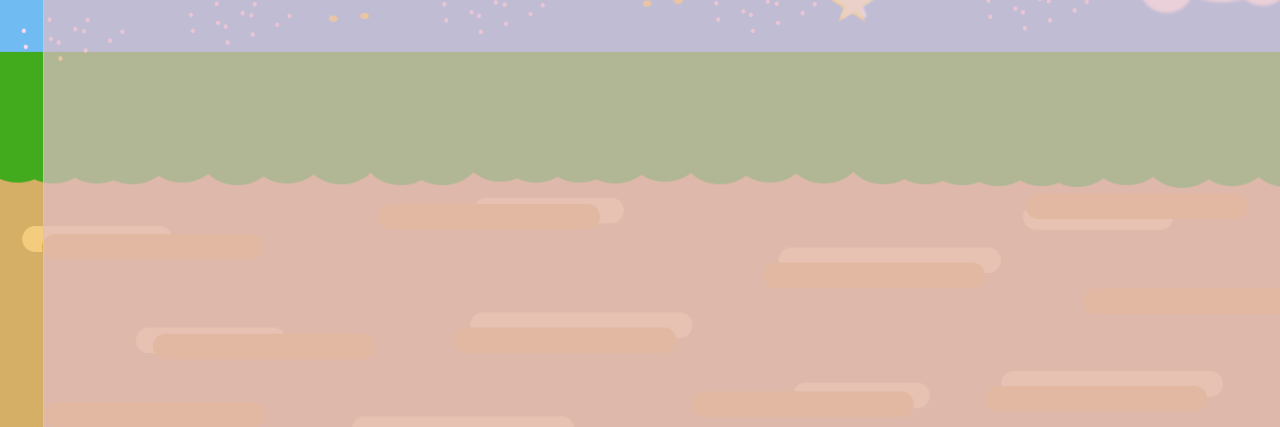
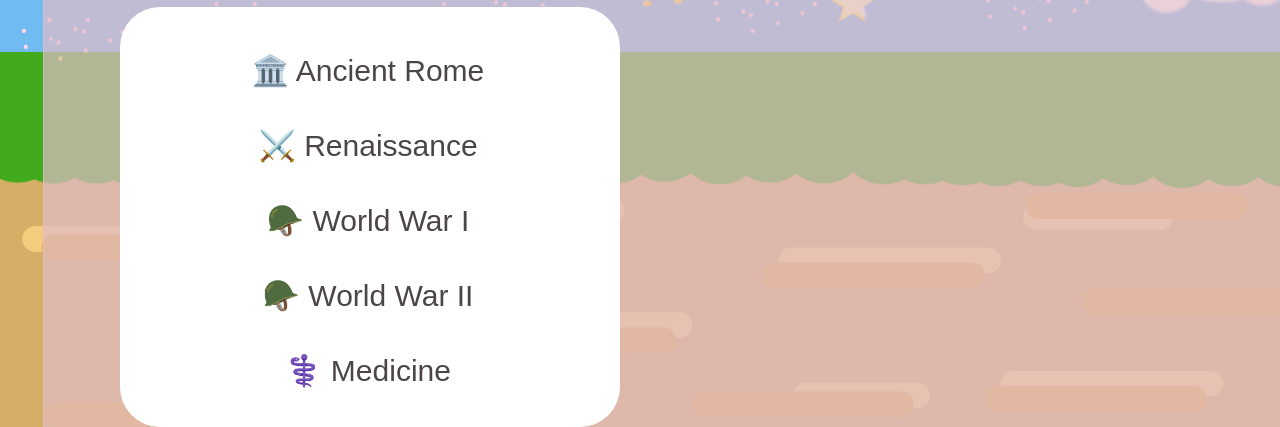
Before and after one commit to GenuisJ01/food-for-kirby, a website: page frontend/html/index.html in a window 1280 px wide. Shown: the part 373-800 px from the top of the page. Drawn offline with Linux system fonts and the light colour scheme.

Commit message:
added buttons with hover effects

```diff
--- a/frontend/css/styles.css
+++ b/frontend/css/styles.css
@@ -6,18 +6,15 @@ background-position:  center;
 height: 500px;
 width: auto;
 }
-.greetings {
+
+.overlay {
   position: fixed;
-  top: 200px; left: 70px;
-  width: 600px;
-  height: 70px;
-  border-radius: 40px 40px 40px 40px;
-  background-color: white ;
-  font-size: 40px;
-  text-align: center;
-  color: #4b4549;
+  width: 1800px;
+  height: 900px;
+  border: 1px solid rgb(226, 189, 200, 0.7);
+  background-color: rgb(226, 189, 200, 0.7);
   padding: 0px;
-  margin: 35px
+  margin: 35px;
 }
 
 .title {
@@ -35,18 +32,199 @@ width: auto;
   margin: 35px
 }
 
+.greetings {
+  position: fixed;
+  top: 200px; left: 70px;
+  width: 600px;
+  height: 70px;
+  border-radius: 40px 40px 40px 40px;
+  background-color: white ;
+  box-shadow: 0 2px 4px
+}
 
+.greetings p {
+  font-size: 40px;
+  text-align: center;
+  color: #4b4549;
+  padding: 0px;
+  margin: 12px
+}
 
-.overlay {
+.whatTopic {
   position: fixed;
-  width: 1800px;
-  height: 900px;
-  border: 1px solid rgb(226, 189, 200, 0.7);
+  top: 300px; left: 70px;
+  width: 600px;
+  height: 70px;
+  border-radius: 40px 40px 40px 40px;
+  background-color: white ;
+}
+
+.whatTopic p {
+  font-size: 30px;
+  text-align: center;
+  color: #4b4549;
+  padding: 0px;
+  margin: 18px
+}
+
+.topicsList {
+  position: fixed;
+  top: 380px; left: 120px;
+  width: 500px;
+  height: 420px;
+  border-radius: 40px 40px 40px 40px;
+  background-color: white ;
+}
+
+.button1 {
+  position: fixed;
+  display: block;
+  top: 400px; left: 150px;
+  width: 400px;
+  height: 50px;
+  border: black;
+  border-radius: 40px 40px 40px 40px;
+  background-color: white ;
+  font-size: 30px;
+  text-align: center;
+  color: #4b4549;
+  padding: 0px;
+  margin: 18px;
+  cursor: pointer;
+}
+
+.button1 {
+  transition-duration: 0.4s;
+}
+.button1:hover {
   background-color: rgb(226, 189, 200, 0.7);
+  color: white;
+}
+
+.button2 {
+  position: fixed;
+  display: block;
+  top: 475px; left: 150px;
+  width: 400px;
+  height: 50px;
+  border: black;
+  border-radius: 40px 40px 40px 40px;
+  background-color: white ;
+  font-size: 30px;
+  text-align: center;
+  color: #4b4549;
   padding: 0px;
-  margin: 35px;
+  margin: 18px;
+  cursor: pointer;
+}
 
+.button2 {
+  transition-duration: 0.4s;
 }
+.button2:hover {
+  background-color: rgb(226, 189, 200, 0.7);
+  color: white;
+}
+
+.button3 {
+  position: fixed;
+  display: block;
+  top: 550px; left: 150px;
+  width: 400px;
+  height: 50px;
+  border: black;
+  border-radius: 40px 40px 40px 40px;
+  background-color: white ;
+  font-size: 30px;
+  text-align: center;
+  color: #4b4549;
+  padding: 0px;
+  margin: 18px;
+  cursor: pointer;
+}
+
+.button3 {
+  transition-duration: 0.4s;
+}
+.button3:hover {
+  background-color: rgb(226, 189, 200, 0.7);
+  color: white;
+}
+
+.button4 {
+  position: fixed;
+  display: block;
+  top:625px; left: 150px;
+  width: 400px;
+  height: 50px;
+  border: black;
+  border-radius: 40px 40px 40px 40px;
+  background-color: white ;
+  font-size: 30px;
+  text-align: center;
+  color: #4b4549;
+  padding: 0px;
+  margin: 18px;
+  cursor: pointer;
+}
+
+.button4 {
+  transition-duration: 0.4s;
+}
+.button4:hover {
+  background-color: rgb(226, 189, 200, 0.7);
+  color: white;
+}
+
+.button5 {
+  position: fixed;
+  display: block;
+  top: 700px; left: 150px;
+  width: 400px;
+  height: 50px;
+  border: black;
+  border-radius: 40px 40px 40px 40px;
+  background-color: white;
+  font-size: 30px;
+  text-align: center;
+  color: #4b4549;
+  padding: 0px;
+  margin: 18px;
+  cursor: pointer;
+}
+
+.button5 {
+  transition-duration: 0.4s;
+}
+.button5:hover {
+  background-color: rgb(226, 189, 200, 0.7);
+  color: white;
+}
+
+.button6 {
+  position: fixed;
+  display: block;
+  top: 820px; left: 150px;
+  width: 400px;
+  height: 50px;
+  border: black;
+  border-radius: 40px 40px 40px 40px;
+  background-color: white ;
+  font-size: 30px;
+  text-align: center;
+  color: #4b4549;
+  padding: 0px;
+  margin: 18px
+}
+
+.button6 {
+  transition-duration: 0.4s;
+}
+.button6:hover {
+  background-color: rgb(226, 189, 200, 0.7);
+  color: white;
+}
+
 .container {
     disply: flex;
     flex-direction: column;
--- a/frontend/html/index.html
+++ b/frontend/html/index.html
@@ -10,11 +10,20 @@
 
 <body>
     <div>
-        <img class = "background" id = "background" srcset="../assets/background.png" width="auto" height ="auto">
+        <img class = "background" id = "background" srcset="../assets/background.png"  alt= "" width="auto" height ="auto">
         <div class = "overlay">
             <div class = "box"> </div>
                 <div class = "title"> <h1>Food For Kirby</h1>  </div>
                 <div class = "greetings"> <p>Hello Saviour of the New World!</p> </div>
+                <div class = "whatTopic"> <p>What topic do you want to feed Kirby today? </p> </div>
+                <div class = "topicsList">
+                <button class ="button1" id="ancientRome"> 🏛️ Ancient Rome</button>
+                <button class ="button2" id="Renaissance"> ⚔️ Renaissance</button>
+                <button class ="button3" id="WorldWarI"> 🪖 World War I</button>
+                <button class ="button4" id="WorldWarII"> 🪖 World War II</button>
+                <button class ="button5" id="Medicine"> ⚕️ Medicine</button>
+                </div>
+                <button class ="button6" id="Medicine"> Let the feast begin!</button>
              </div>
 
 
```
